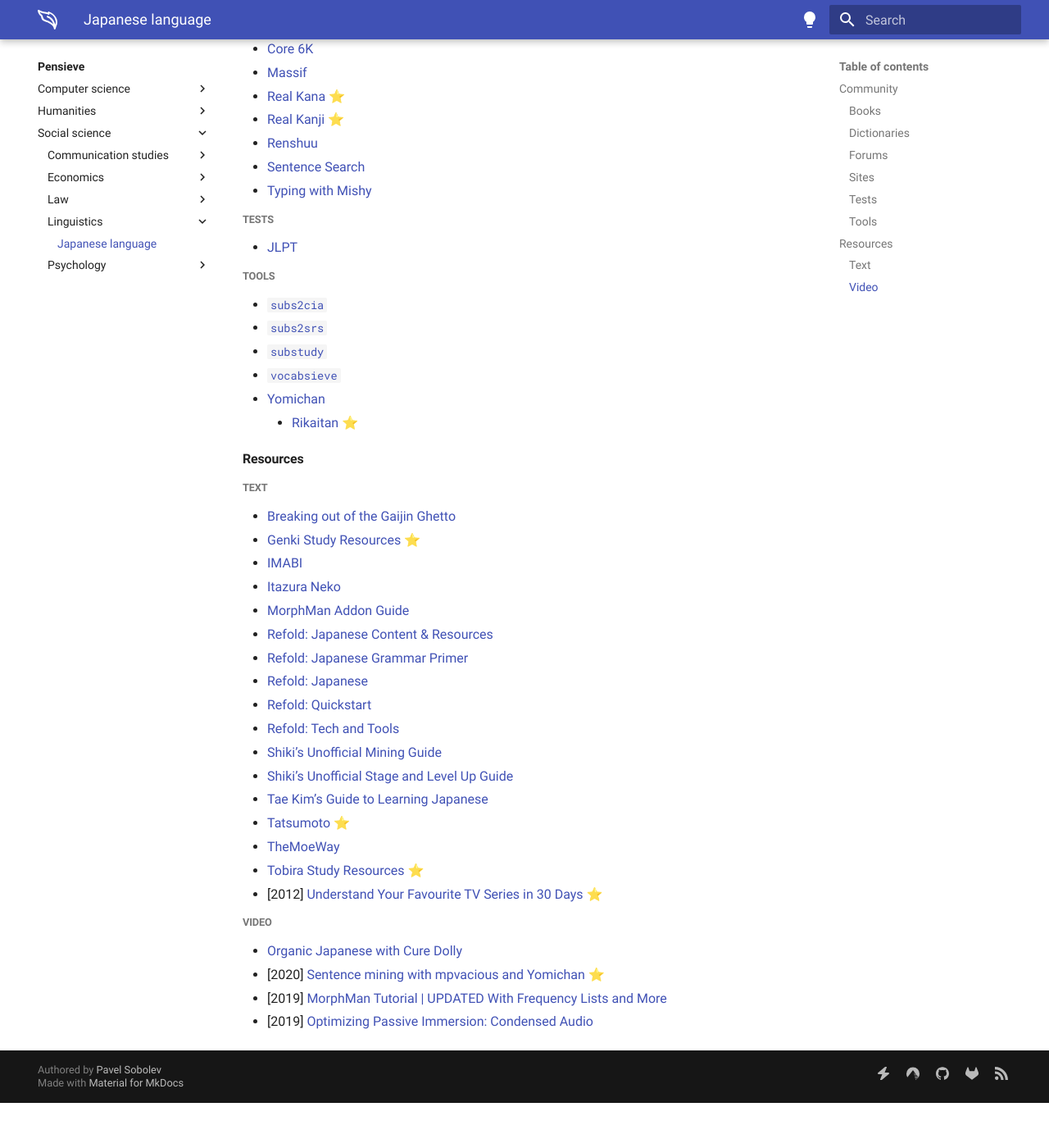
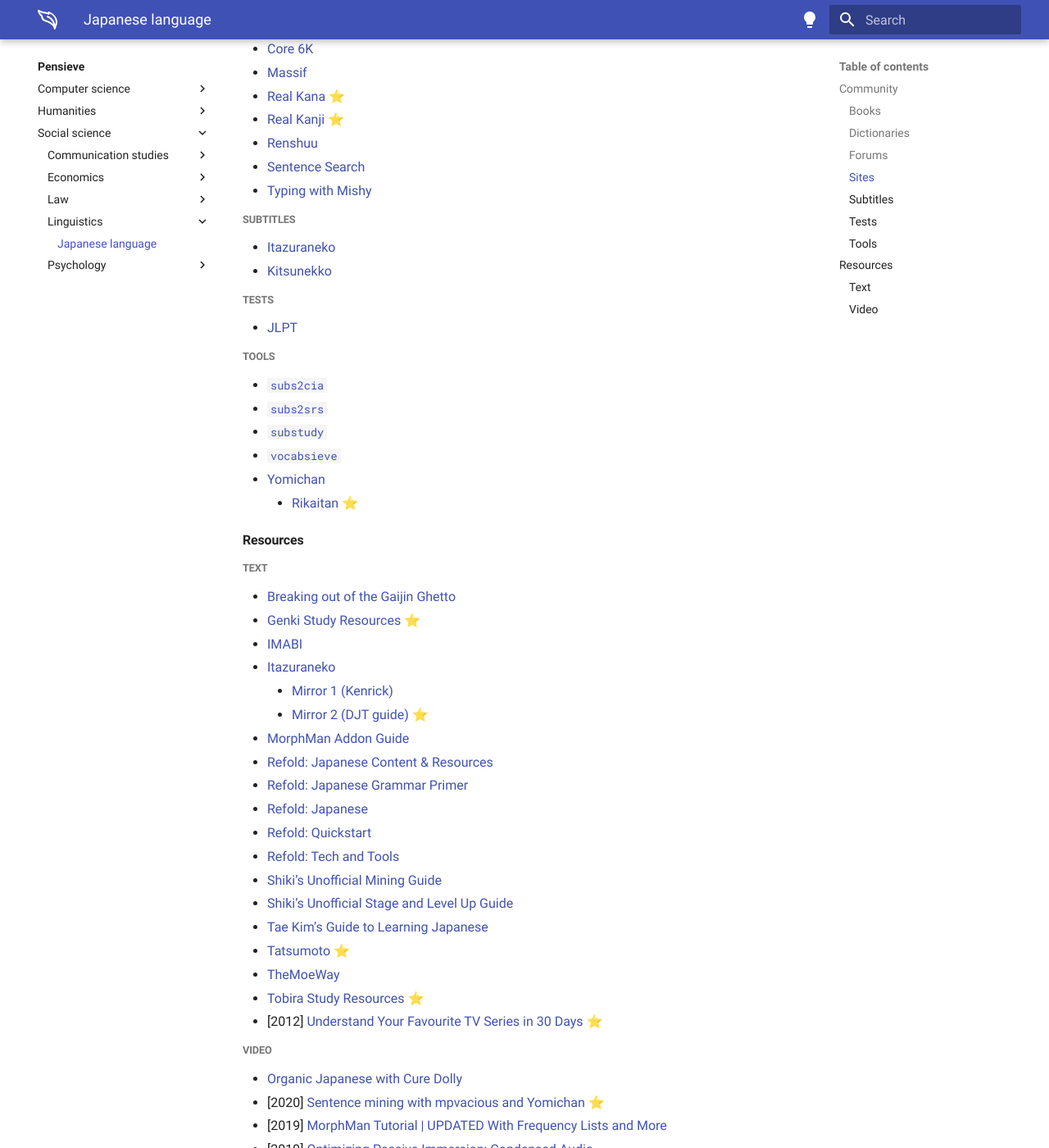
Before and after one commit to paveloom/paveloom.dev, an MkDocs documentation site: the page built from content/pensieve/japanese-language.md, in a window 1280 px wide and 1400 px high, scrolled down 780 px. Shown: the whole window at 82% size. Built offline with MkDocs 1.6.1 and Material for MkDocs 9.7.7, drawn with Linux system fonts in a browser that asks for light colours; before the commit the page ends 2125 px from its top, so only the background shows below that.

Commit message:
Pensieve: update the Japanese language page.

```diff
--- a/content/pensieve/japanese-language.md
+++ b/content/pensieve/japanese-language.md
@@ -31,6 +31,10 @@
 - [Sentence Search](https://sentencesearch.neocities.org)
 - [Typing with Mishy](https://sethclydesdale.github.io)
 
+##### Subtitles
+- [Itazuraneko](https://djtguide.github.io/library/sub.html)
+- [Kitsunekko](https://kitsunekko.net/dirlist.php?dir=subtitles%2Fjapanese%2F)
+
 ##### Tests
 - [JLPT](https://www.jlpt.jp/e)
 
@@ -48,7 +52,9 @@
 - [Breaking out of the Gaijin Ghetto](https://docs.google.com/document/d/1LH82FjsCqCgp6-TFqUcS_EB15V7sx7O1VCjREp6Lexw)
 - [Genki Study Resources](https://sethclydesdale.github.io/genki-study-resources/lessons-3rd) ⭐
 - [IMABI](https://imabi.org)
-- [Itazura Neko](https://kenrick95.github.io/itazuraneko)
+- [Itazuraneko](https://itazuranekoyomi.neocities.org)
+    - [Mirror 1 (Kenrick)](https://kenrick95.github.io/itazuraneko)
+    - [Mirror 2 (DJT guide)](https://djtguide.github.io/learn/guide.html) ⭐
 - [MorphMan Addon Guide](https://web.archive.org/web/20201220134610/https://massimmersionapproach.com/table-of-contents/anki/morphman)
 - [Refold: Japanese Content & Resources](https://refold.link/Japanese_resources)
 - [Refold: Japanese Grammar Primer](https://refold.link/JP_Grammar)
```
